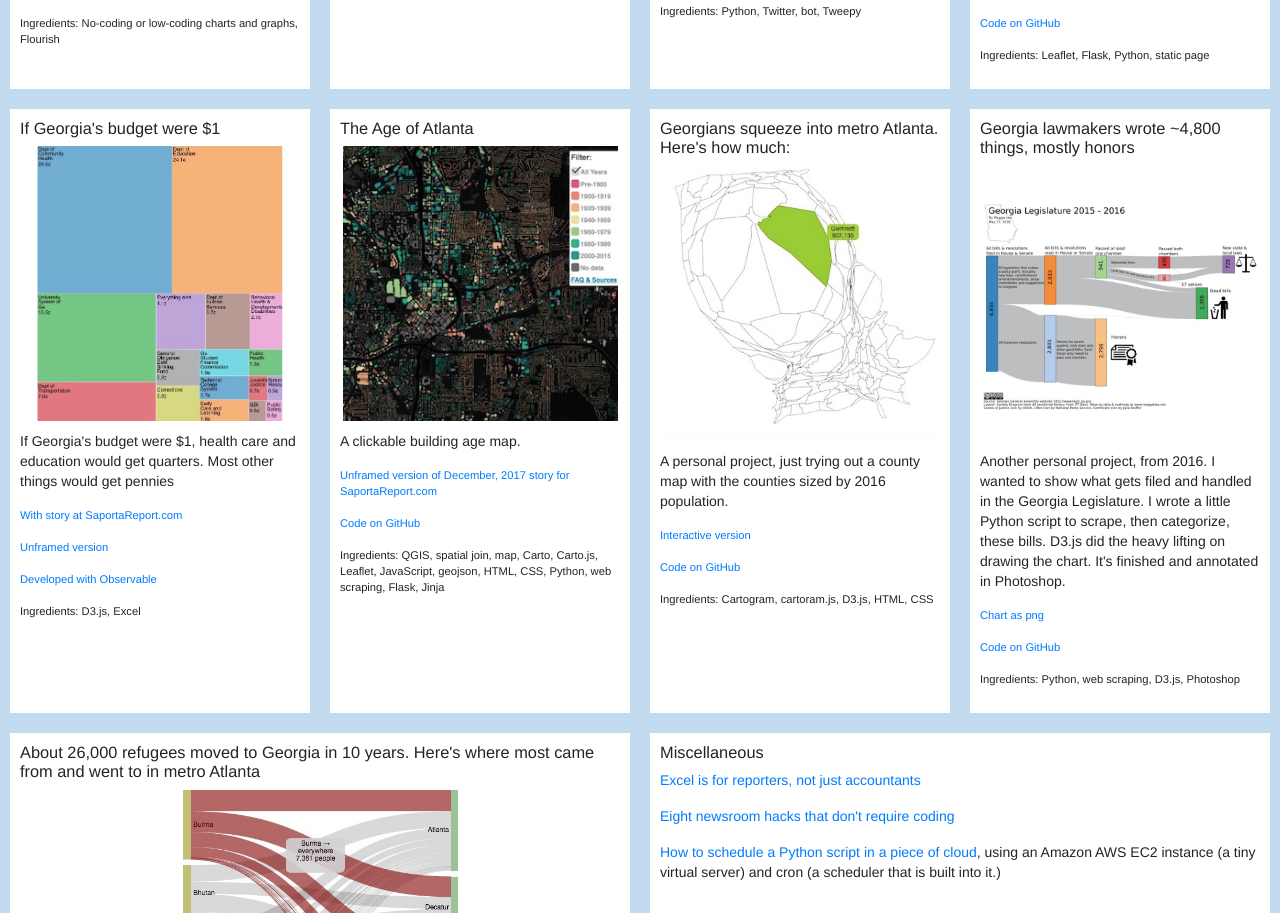
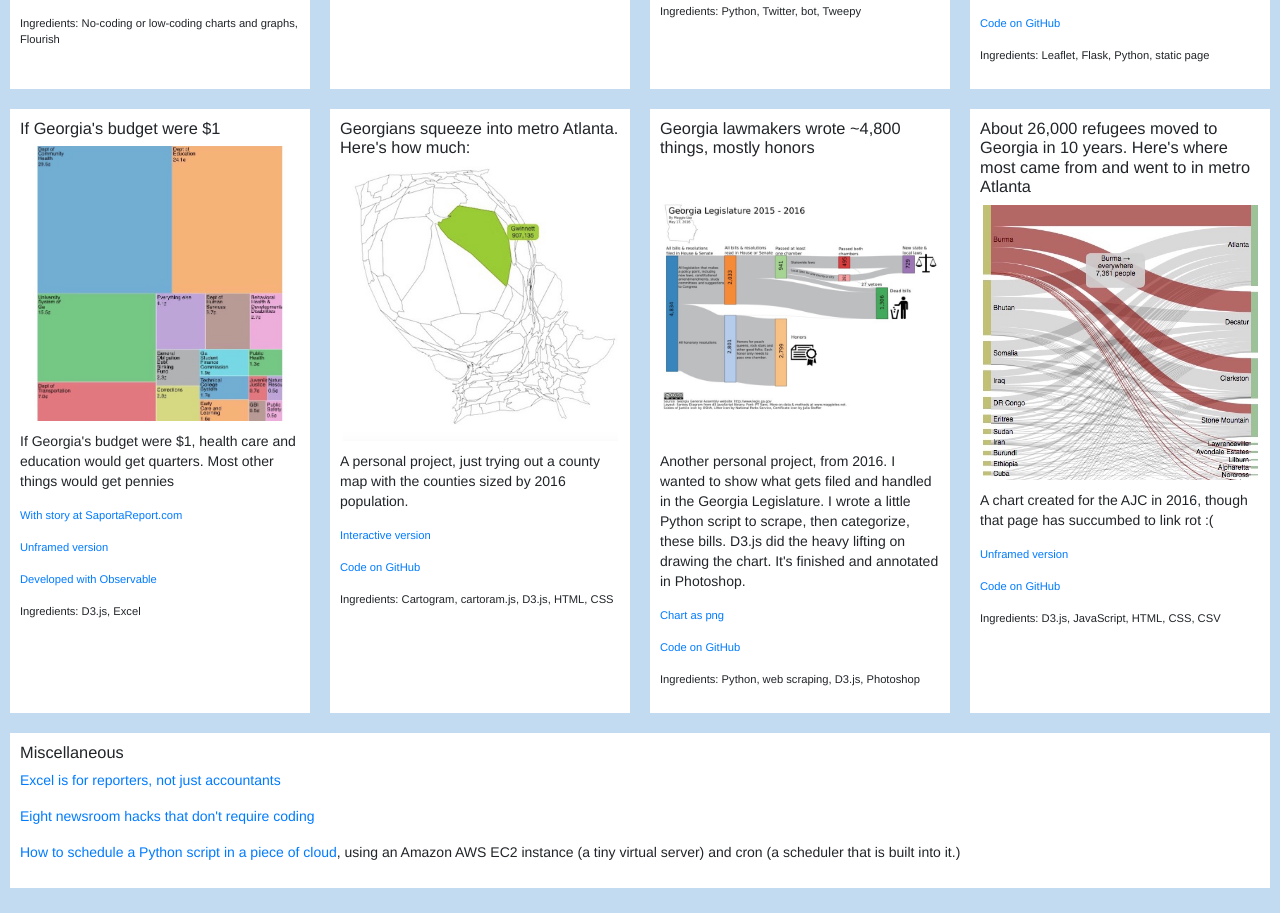
Before and after one commit to maggie-lee/maggie-lee.github.io, a plain HTML site: page index.html in a window 1280 px wide. Shown: the part 1587-2500 px from the top of the page. Drawn offline with Linux system fonts and the light colour scheme.

Commit message:
Update index.html

```diff
--- a/index.html
+++ b/index.html
@@ -474,39 +474,6 @@
 
 
 
-	    		<article>
-	    				<h3>The Age of Atlanta</h3>
-
-				    	<a href="http://maggielee.net/bldg-yrs/build/index.html" rel="noopener">
-							<img src="static/img/bldg-age-square.JPG" alt="Thumbnail preview of Atlanta building age map" title="Thumbnail preview of Atlanta building age map" height="275px" width="275px" class="lg-thumbnail" style="margin-bottom: 10px;">
-						</a>
-
-
-					<p> A clickable building age map. </p>
-
-
-
-
-						<p class="small">
-							<a href="http://maggielee.net/bldg-yrs/build/index.html" rel="noopener">Unframed version of December, 2017 story for SaportaReport.com</a>
-						</p>
-
-
-
-						<p class="small">
-							<a href="https://GitHub.com/maggie-lee/bldg-yrs" rel="noopener">Code on GitHub</a>
-						</p>
-
-
-
-
-
-						<p class="small"> Ingredients: QGIS, spatial join, map, Carto, Carto.js, Leaflet, JavaScript, geojson, HTML, CSS, Python, web scraping, Flask, Jinja  </p>
-
-
-
-		        </article>
-
 
 	    		<article>
 	    				<h3>Georgians squeeze into metro Atlanta. Here's how much:</h3>
```
